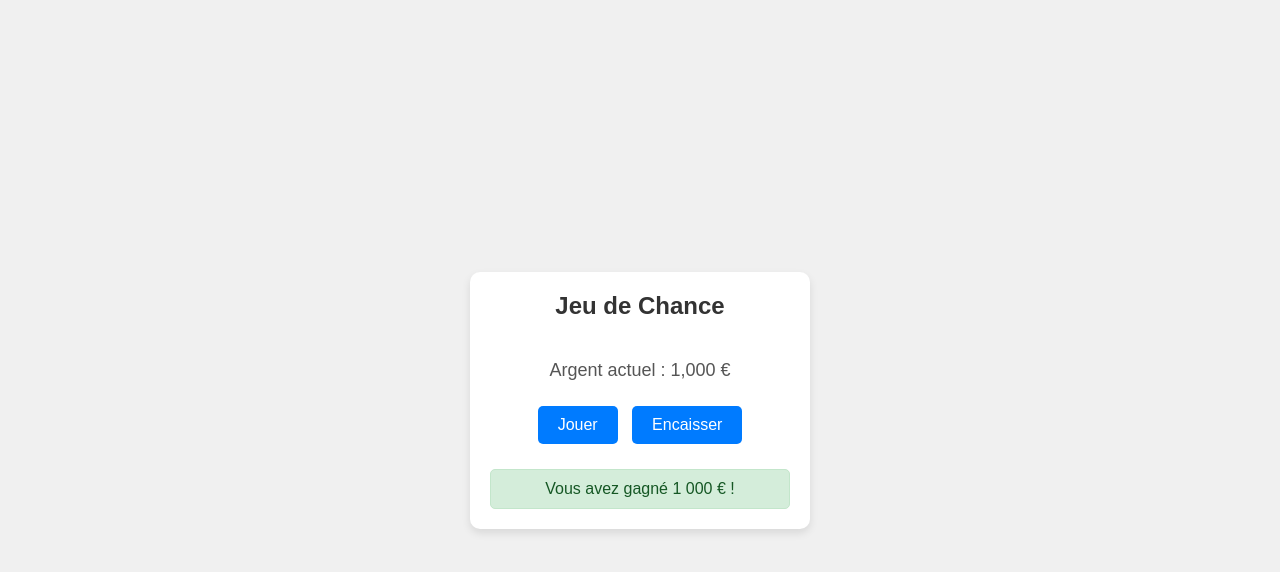
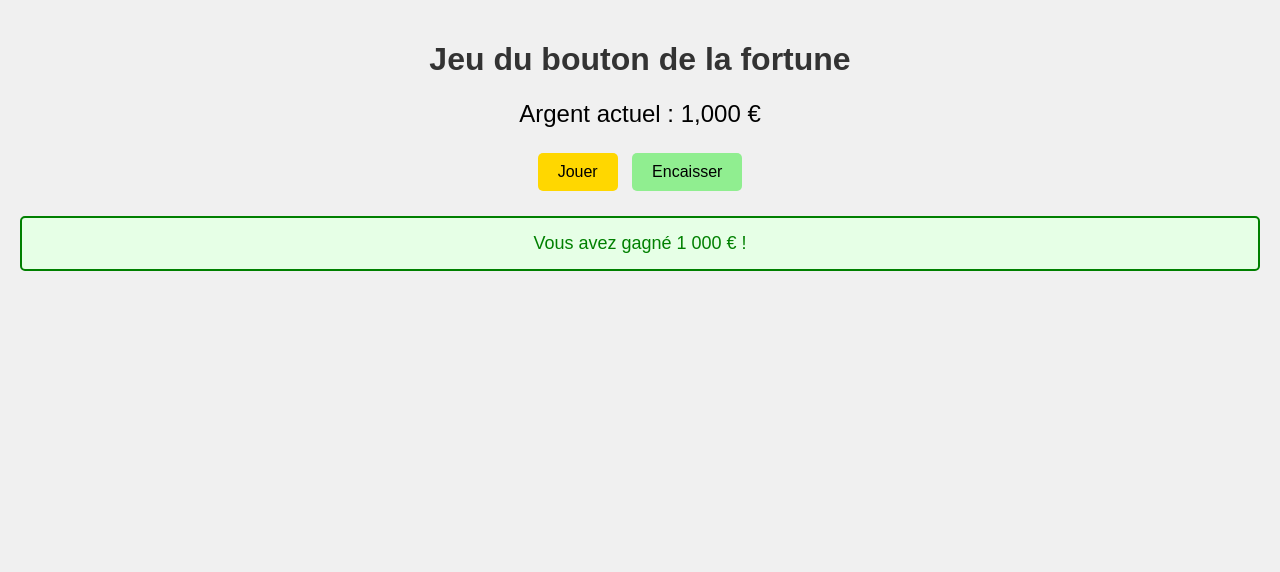
Before and after one commit to 0Skyser0/Jeu-bouton-de-la-fortune, a plain HTML site: page index.html in a window 1280 px wide. Both pictures are taken after a click on the button "Jouer". Drawn offline with Linux system fonts and the light colour scheme.

Commit message:
Corrections

```diff
--- a/index.html
+++ b/index.html
@@ -3,19 +3,15 @@
 <head>
     <meta charset="UTF-8">
     <meta name="viewport" content="width=device-width, initial-scale=1.0">
-    <title>Jeu du Bouton de la Fortune</title>
+    <title>Jeu du bouton de la fortune</title> <!-- Titre mis à jour ici -->
     <link rel="stylesheet" href="styles.css">
 </head>
 <body>
-    <div class="game-container">
-        <h1>Jeu de Chance</h1>
-        <p id="moneyLabel">Argent actuel : 0 €</p>
-        <div class="button-container">
-            <button id="playButton">Jouer</button>
-            <button id="cashoutButton">Encaisser</button>
-        </div>
-        <div id="messageBox" class="message-box"></div> <!-- Zone pour les messages -->
-    </div>
+    <h1>Jeu du bouton de la fortune</h1> <!-- Titre mis à jour ici -->
+    <div id="moneyLabel">Argent actuel : 0 €</div>
+    <button id="playButton">Jouer</button>
+    <button id="cashoutButton">Encaisser</button>
+    <div id="messageBox" class="message-box" style="display: none;"></div>
     <script src="script.js"></script>
 </body>
 </html>
--- a/styles.css
+++ b/styles.css
@@ -2,74 +2,54 @@
 
 body {
     font-family: Arial, sans-serif;
+    text-align: center;
+    margin: 0;
+    padding: 20px;
     background-color: #f0f0f0;
-    margin: 0;
-    padding: 0;
-    display: flex;
-    justify-content: center;
-    align-items: center;
-    height: 100vh;
-}
-
-.game-container {
-    background-color: #fff;
-    border-radius: 10px;
-    box-shadow: 0 4px 8px rgba(0, 0, 0, 0.1);
-    padding: 20px;
-    width: 300px;
-    text-align: center;
 }
 
 h1 {
-    font-size: 24px;
     color: #333;
-    margin: 0;
-    padding-bottom: 20px;
 }
 
 #moneyLabel {
-    font-size: 18px;
-    color: #555;
+    font-size: 24px;
     margin: 20px 0;
 }
 
-.button-container {
-    margin-bottom: 20px;
+button {
+    font-size: 16px;
+    padding: 10px 20px;
+    margin: 5px;
+    border: none;
+    border-radius: 5px;
+    cursor: pointer;
 }
 
-button {
-    background-color: #007bff;
-    color: white;
-    border: none;
-    padding: 10px 20px;
-    margin: 5px;
-    border-radius: 5px;
-    font-size: 16px;
-    cursor: pointer;
-    transition: background-color 0.3s;
+#playButton {
+    background-color: gold;
 }
 
-button:hover {
-    background-color: #0056b3;
+#cashoutButton {
+    background-color: lightgreen;
 }
 
 .message-box {
-    padding: 10px;
     margin-top: 20px;
-    border: 1px solid;
+    padding: 15px;
     border-radius: 5px;
-    font-size: 16px;
-    display: none; /* Message visible uniquement lorsqu'il est affiché */
+    font-size: 18px;
+    display: inline-block;
 }
 
 .message-success {
-    background-color: #d4edda;
-    color: #155724;
-    border-color: #c3e6cb;
+    color: green;
+    border: 2px solid green;
+    background-color: #e6ffe6;
 }
 
 .message-error {
-    background-color: #f8d7da;
-    color: #721c24;
-    border-color: #f5c6cb;
+    color: red;
+    border: 2px solid red;
+    background-color: #ffe6e6;
 }
```
